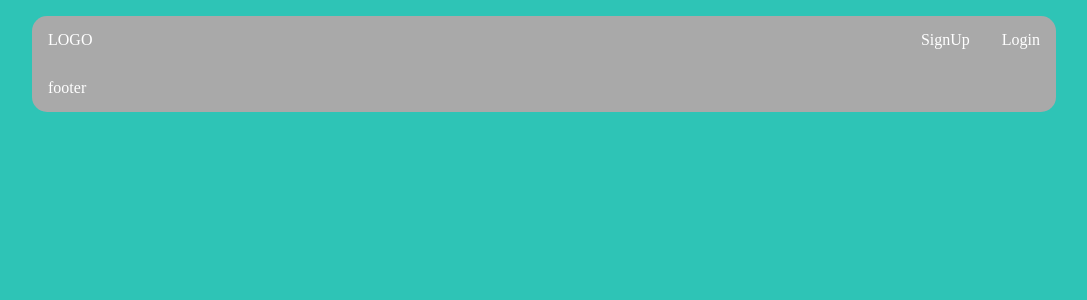
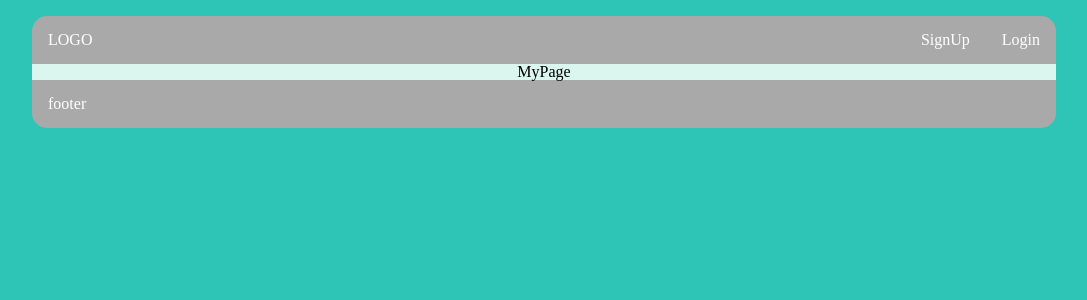
Before and after one commit to MiMing-00/Sparta_-financial-ledger-with-auth, a React (Vite) app: page /mypage in a window 1280 px wide. Shown: the top 300 px of the page, without its empty margins (96-1183 px from the left). Built offline with nearby package versions, Linux system fonts and the light colour scheme.

Commit message:
add : Router.jsx

```diff
--- a/src/App.jsx
+++ b/src/App.jsx
@@ -1,13 +1,9 @@
-import { BrowserRouter, Route, Routes } from "react-router-dom";
-import Home from "./pages/Home";
-import Detail from "./pages/Detail";
+import { BrowserRouter } from "react-router-dom";
 import { Provider } from "react-redux";
 import store from "./redux/srore/store";
 import "./App.css";
-import Login from "./pages/Login";
-import Signup from "./pages/Signup";
 import Layout from "./Layout";
-import { ToastContainer } from "react-toastify";
+import Router from "./shared/Router";
 
 function App() {
   return (
@@ -15,12 +11,7 @@ function App() {
       <Provider store={store}>
         <BrowserRouter>
           <Layout>
-            <Routes>
-              <Route path="/signup" element={<Signup />} />
-              <Route path="/login" element={<Login />} />
-              <Route path="/" element={<Home />} />
-              <Route path="/detail/:id" element={<Detail />} />
-            </Routes>
+            <Router />
           </Layout>
         </BrowserRouter>
       </Provider>
--- /dev/null
+++ b/src/pages/MyPage.jsx
@@ -0,0 +1,7 @@
+import React from "react";
+
+const MyPage = () => {
+  return <div>MyPage</div>;
+};
+
+export default MyPage;
--- a/src/pages/Signup.jsx
+++ b/src/pages/Signup.jsx
@@ -54,7 +54,7 @@ const Signup = () => {
     <Container>
       <LogincSection>
         <LoginDiv>
-          <span>이미 회원이세요?</span>
+          <span>이미 회원입니까?</span>
           <span
             onClick={() => navigate("/login")}
             style={{ fontWeight: 800, cursor: "pointer" }}
--- /dev/null
+++ b/src/shared/Router.jsx
@@ -0,0 +1,19 @@
+import React from "react";
+import { Route, Routes } from "react-router-dom";
+import Signup from "../pages/Signup";
+import Login from "../pages/Login";
+import Home from "../pages/Home";
+import Detail from "../pages/Detail";
+import MyPage from "../pages/MyPage";
+
+const Router = () => (
+  <Routes>
+    <Route path="/signup" element={<Signup />} />
+    <Route path="/login" element={<Login />} />
+    <Route path="/mypage" element={<MyPage />} />
+    <Route path="/" element={<Home />} />
+    <Route path="/detail/:id" element={<Detail />} />
+  </Routes>
+);
+
+export default Router;
```
